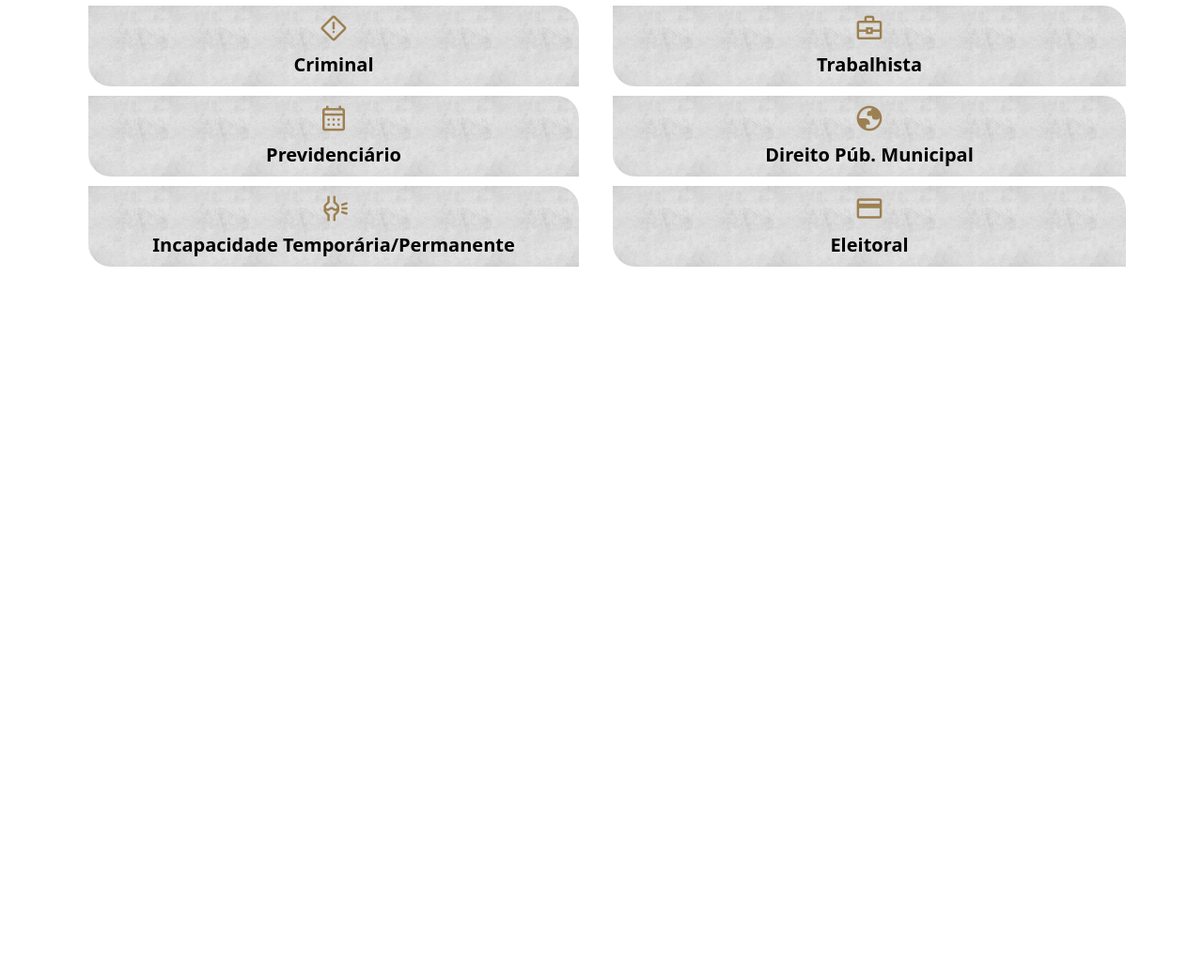
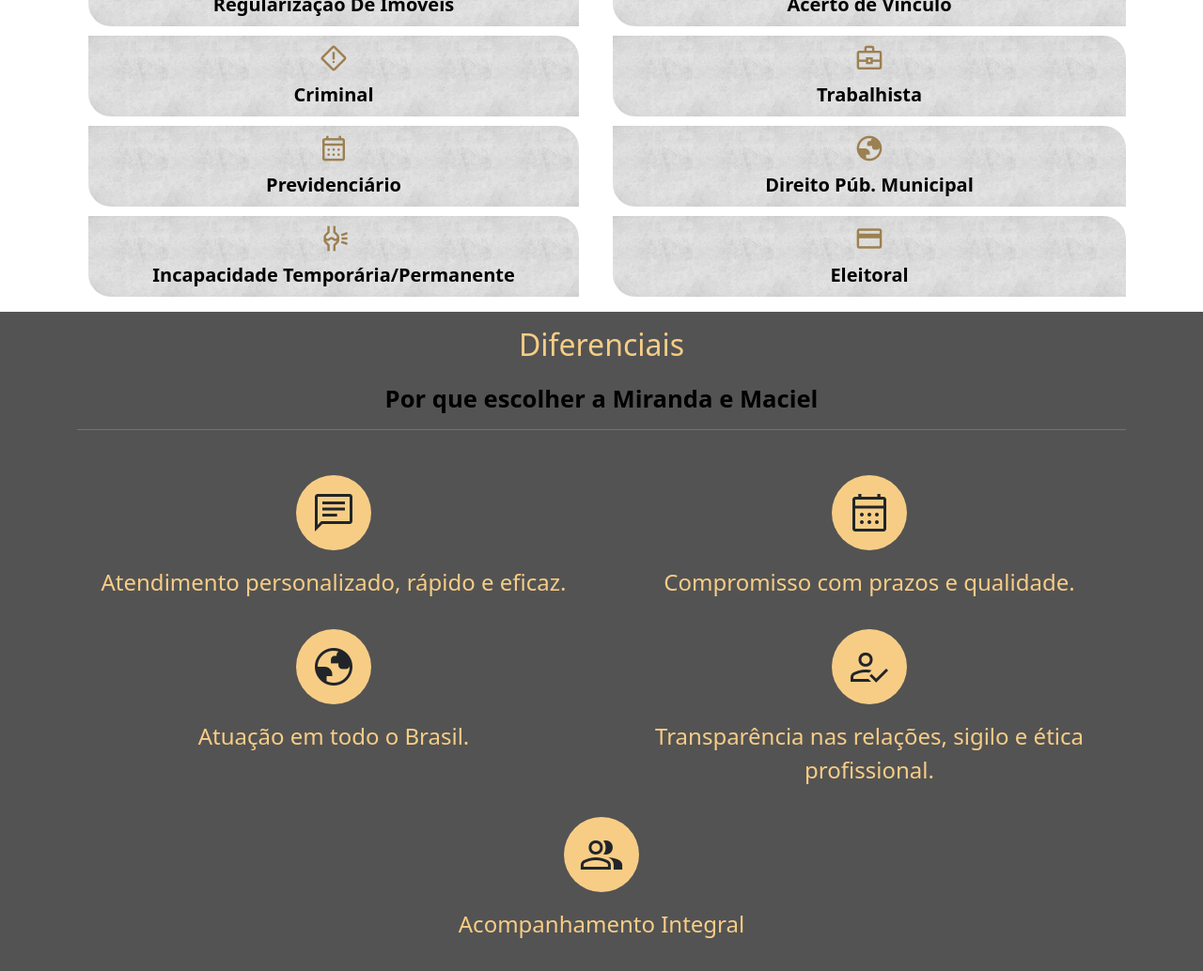
Before and after one commit to ianpage08/Projeto-Advocacia-Miranda-Maciel, a website: page index.html in a window 1280 px wide. Shown: the part 1026-2060 px from the top of the page at 94% size. Before the commit the page ends 1326 px from the top, so only its background shows below. Drawn offline with nearby package versions, Linux system fonts and the light colour scheme.

Commit message:
05/02/2025 começando

```diff
--- a/index.html
+++ b/index.html
@@ -148,6 +148,39 @@
                 </div>
             </div>
         </section>
+        <section id="diferencial">
+            <div class="container text-center">
+                <div>
+                    <h2>Diferenciais</h2>
+                    <h3>Por que escolher a Miranda e Maciel </h3>
+                    <hr>
+                </div>
+                <div id="ddiferencial" class="row">
+                    <div class="col-md-6">
+                        <span class="material-symbols-outlined ico-d">chat</span>
+                        <p>Atendimento personalizado, rápido e eficaz.</p>
+                    </div>
+                    <div class="col-md-6">
+                        <span class="material-symbols-outlined ico-d">calendar_month</span>
+                        <p>Compromisso com prazos e qualidade.</p>
+                    </div>
+                    <div class="col-md-6">
+                        <span class="material-symbols-outlined ico-d">globe</span>
+                        <p>Atuação em todo o Brasil.</p>
+                    </div>
+                    <div class="col-md-6">
+                        <span class="material-symbols-outlined ico-d">how_to_reg</span>
+                        <p>Transparência nas relações, sigilo e ética profissional.</p>
+                    </div>
+                    <div class="col-md-12">
+                        <span class="material-symbols-outlined ico-d">group</span>
+                        <p>Acompanhamento Integral</p>
+                    </div>
+                </div>
+
+            </div>
+
+        </section>
 
     </main>
 
--- a/source/areas-de-atuação.scss
+++ b/source/areas-de-atuação.scss
@@ -1,4 +1,13 @@
 #areasdeatuacao{
+    h2{
+        color: #9C8051;
+        text-shadow: 1px 1px 1px rgba(0, 0, 0, 0.493);
+        padding-top: 16px;
+    }
+    .linha{
+        padding-top: 16px;
+        color: #000000;
+    }
     ul {
         text-align: center;
 
--- /dev/null
+++ b/source/diferencias.scss
@@ -0,0 +1,29 @@
+#diferencial{
+    h2{
+        font-weight: lighter;
+        color: #f7cd86;
+        padding: 16px 0px;
+    }
+    h3{
+        font-size: 1.6em;
+        font-weight: bold;
+        color: rgb(0, 0, 0);
+    }
+    hr{
+        padding: 16px 0px;
+        color: #f7cd86;
+    }
+    background-color: rgb(83, 83, 83);
+    .ico-d{
+        font-size: 3em;
+        padding: 16px;
+        background-color: #f7cd86;
+        border-radius: 50%;
+    }
+    p{
+        font-weight: lighter;
+        color: #f7cd86;
+        padding: 16px 0;
+        font-size: 1.5em;
+    }
+}
--- a/source/main.scss
+++ b/source/main.scss
@@ -1,6 +1,7 @@
 @use 'config.scss';
 @use 'cores.scss';
 @use 'areas-de-atuação.scss';
+@use 'diferencias.scss';
 $corprincipal:'#002954';
 $corsecundaria:'#9C8051';
 $corcinza:'#5C5447';
```
Also changed, not shown: build/main.css, 1 other file.
